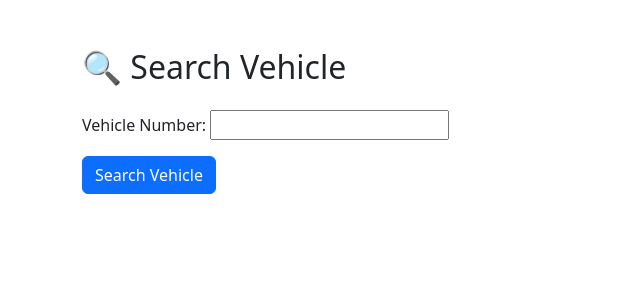
After one commit to PrabhjotKaur023/SmartParkingSystem, a Django app: page /search-vehicle/ in a window 1280 px wide. The commit adds this page. Shown: the top 300 px of the page, without its empty margins (0-640 px from the left). Run offline with Django 5.2, Linux system fonts and the light colour scheme.

Commit message:
Add vehicle search functionality and parking record lookup
Implemented vehicle search module.

- Added vehicle search form
- Added search page UI
- Integrated Django ORM lookup
- Displayed vehicle and parking details
- Added dashboard navigation

```diff
--- a/parking/forms.py
+++ b/parking/forms.py
@@ -18,3 +18,10 @@ class VehicleExitForm(forms.Form):
         max_length=20,
         label="Vehicle Number"
     )
+
+
+class VehicleSearchForm(forms.Form):
+    vehicle_number = forms.CharField(
+        max_length=20,
+        label="Vehicle Number"
+    )
--- a/parking/templates/parking/dashboard.html
+++ b/parking/templates/parking/dashboard.html
@@ -60,6 +60,11 @@
     <a href="{% url 'vehicle_exit' %}" class="btn btn-danger">
         Vehicle Exit
     </a>
+
+    <a href="{% url 'search_vehicle' %}"
+   class="btn btn-primary ms-2">
+   Search Vehicle
+</a>
 
 </div>
 <div class="row mt-4">
--- /dev/null
+++ b/parking/templates/parking/search_vehicle.html
@@ -0,0 +1,71 @@
+<!DOCTYPE html>
+<html>
+<head>
+    <title>Search Vehicle</title>
+
+    <link href="https://cdn.jsdelivr.net/npm/bootstrap@5.3.7/dist/css/bootstrap.min.css" rel="stylesheet">
+</head>
+
+<body>
+
+<div class="container mt-5">
+
+    <h2 class="mb-4">🔍 Search Vehicle</h2>
+
+    <form method="POST">
+
+        {% csrf_token %}
+
+        {{ form.as_p }}
+
+        <button type="submit" class="btn btn-primary">
+            Search Vehicle
+        </button>
+
+    </form>
+
+    {% if vehicle_data %}
+
+    <div class="card shadow mt-4">
+
+        <div class="card-body">
+
+            <h4>Vehicle Details</h4>
+
+            <hr>
+
+            <p>
+                <strong>Vehicle Number:</strong>
+                {{ vehicle_data.vehicle.vehicle_number }}
+            </p>
+
+            <p>
+                <strong>Owner Name:</strong>
+                {{ vehicle_data.vehicle.owner_name }}
+            </p>
+
+            <p>
+                <strong>Vehicle Type:</strong>
+                {{ vehicle_data.vehicle.vehicle_type }}
+            </p>
+
+            <p>
+                <strong>Slot Number:</strong>
+                {{ vehicle_data.record.slot.slot_number }}
+            </p>
+
+            <p>
+                <strong>Entry Time:</strong>
+                {{ vehicle_data.record.entry_time }}
+            </p>
+
+        </div>
+
+    </div>
+
+    {% endif %}
+
+</div>
+
+</body>
+</html>
--- a/parking/urls.py
+++ b/parking/urls.py
@@ -5,4 +5,5 @@ urlpatterns = [
     path('', views.dashboard, name='dashboard'),
     path('vehicle-entry/', views.vehicle_entry, name='vehicle_entry'),
     path('vehicle-exit/', views.vehicle_exit, name='vehicle_exit'),
+    path('search-vehicle/', views.search_vehicle, name='search_vehicle'),
 ]
--- a/parking/views.py
+++ b/parking/views.py
@@ -1,9 +1,13 @@
 from django.shortcuts import render
-from .forms import VehicleEntryForm, VehicleExitForm
+from django.utils import timezone
+
 from .models import ParkingSlot, Vehicle, ParkingRecord
-from .forms import VehicleEntryForm
-from django.utils import timezone
-from datetime import timedelta
+
+from .forms import (
+    VehicleEntryForm,
+    VehicleExitForm,
+    VehicleSearchForm
+)
 
 
 def dashboard(request):
@@ -92,6 +96,8 @@ def vehicle_entry(request):
         'parking/vehicle_entry.html',
         {'form': form}
     )
+
+
 def vehicle_exit(request):
 
     if request.method == 'POST':
@@ -158,3 +164,48 @@ def vehicle_exit(request):
         'parking/vehicle_exit.html',
         {'form': form}
     )
+
+
+def search_vehicle(request):
+
+    vehicle_data = None
+
+    if request.method == 'POST':
+
+        form = VehicleSearchForm(request.POST)
+
+        if form.is_valid():
+
+            vehicle_number = form.cleaned_data[
+                'vehicle_number'
+            ]
+
+            try:
+
+                vehicle = Vehicle.objects.get(
+                    vehicle_number=vehicle_number
+                )
+
+                record = ParkingRecord.objects.filter(
+                    vehicle=vehicle
+                ).order_by('-entry_time').first()
+
+                vehicle_data = {
+                    'vehicle': vehicle,
+                    'record': record
+                }
+
+            except Vehicle.DoesNotExist:
+                vehicle_data = None
+
+    else:
+        form = VehicleSearchForm()
+
+    return render(
+        request,
+        'parking/search_vehicle.html',
+        {
+            'form': form,
+            'vehicle_data': vehicle_data
+        }
+    )
```
